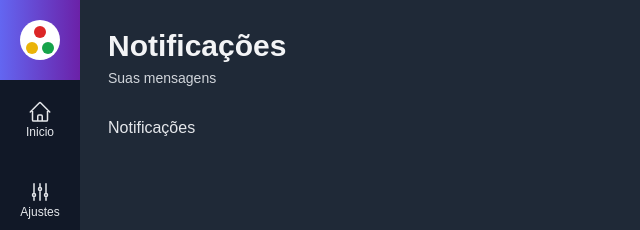
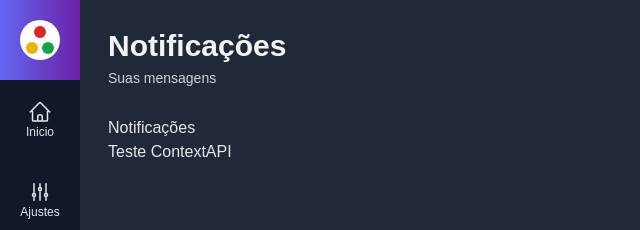
Before and after one commit to SamillyNunes/dashboard_admin, a Next.js app: page /notifications in a window 1280 px wide. Shown: the top 230 px of the page, without its empty margins (0-640 px from the left). Built offline with nearby package versions, Linux system fonts and the light colour scheme.

Commit message:
ui: using Context Api

```diff
--- /dev/null
+++ b/src/data/context/AppContext.tsx
@@ -0,0 +1,18 @@
+import { createContext } from "react";
+
+const AppContext = createContext({
+    name: ''
+});
+
+export function AppProvider(props:any){
+    return (
+        <AppContext.Provider value={{
+            name: "Teste ContextAPI"
+        }} >
+            {props.children}
+        </AppContext.Provider>
+    );
+}
+
+export default AppContext;
+export const AppConsumer = AppContext.Consumer;
--- /dev/null
+++ b/src/data/hook/useAppData.ts
@@ -0,0 +1,6 @@
+import { useContext } from "react";
+import AppContext from "../context/AppContext";
+
+const useAppData = () => useContext(AppContext);
+
+export default useAppData;
--- a/src/pages/_app.tsx
+++ b/src/pages/_app.tsx
@@ -1,6 +1,9 @@
+import { AppProvider } from "@/data/context/AppContext";
 import "@/styles/globals.css";
 import type { AppProps } from "next/app";
 
 export default function App({ Component, pageProps }: AppProps) {
-  return <Component {...pageProps} />;
+  return <AppProvider>
+    <Component {...pageProps} />
+  </AppProvider>;
 }
--- a/src/pages/notifications.tsx
+++ b/src/pages/notifications.tsx
@@ -1,9 +1,13 @@
 import Layout from "@/components/template/Layout";
+import useAppData from "@/data/hook/useAppData";
 
 export default function Notifications(){
+    const data = useAppData();
+
     return (
         <Layout title="Notificações" subtitle="Suas mensagens" >
             <h3>Notificações</h3>
+            <h3> {data.name} </h3>
         </Layout>
     );
 }
```
